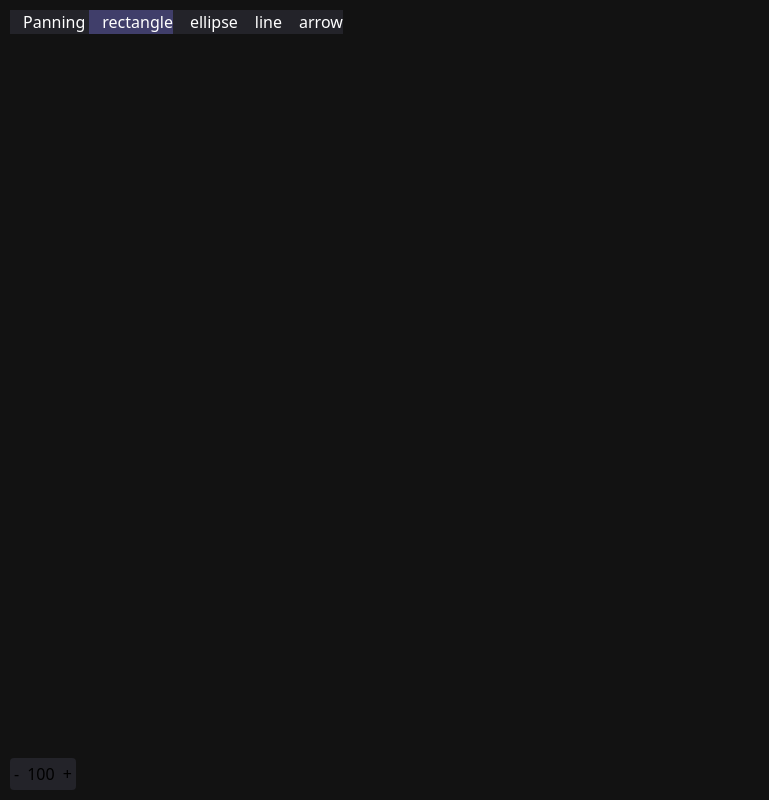
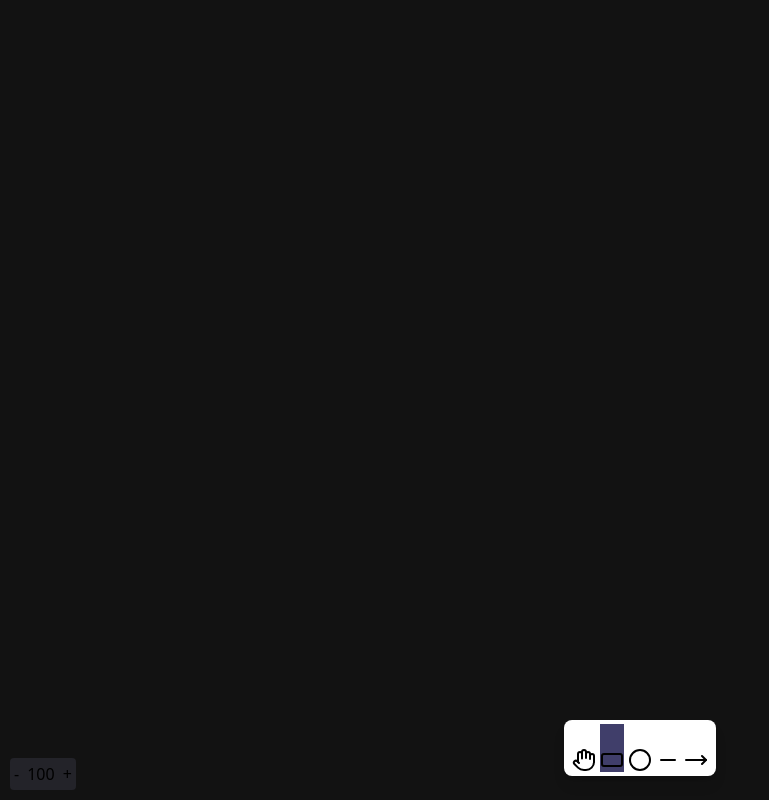
Before and after one commit to Dikshantw/canvas_shapes, a React (Vite) app: page / in a window 1280 px wide. Shown: the whole page, without its empty margins (0-769 px from the left). Built offline with nearby package versions, Linux system fonts and the light colour scheme.

Commit message:
toolbar ui changes

```diff
--- a/package.json
+++ b/package.json
@@ -11,6 +11,7 @@
   },
   "dependencies": {
     "@tailwindcss/vite": "^4.0.6",
+    "lucide-react": "^0.479.0",
     "react": "^19.0.0",
     "react-dom": "^19.0.0",
     "tailwindcss": "^4.0.6"
--- a/src/App.tsx
+++ b/src/App.tsx
@@ -1,3 +1,10 @@
+import {
+	Circle,
+	Hand,
+	Minus,
+	MoveRight,
+	RectangleHorizontal,
+} from "lucide-react";
 import { useCallback, useEffect, useRef, useState } from "react";
 
 type ShapeType = "rectangle" | "ellipse" | "line" | "arrow" | "panning";
@@ -344,9 +351,9 @@ function App() {
 	}, [handleMouseDown, handleMouseUp, handleMouseMove, handleWheel]);
 
 	return (
-		<div>
-			<div className="absolute top-2.5 left-2.5 z-10">
-				<div className="flex gap-1 bg-[#232329]">
+		<div className="overflow-hidden">
+			<div className="absolute bottom-6 left-1/2 transform -translate-x-1/2 flex space-x-4 bg-white rounded-lg shadow-lg p-1 animate-fade-in">
+				<div className="flex items-center space-x-1 px-1">
 					<label
 						className={`${selectedShape === "panning" ? "bg-[#403e6a]" : ""
 							} cursor-pointer`}
@@ -359,7 +366,7 @@ function App() {
 							checked={selectedShape === "panning"}
 							onChange={() => setSelectedShape("panning")}
 						/>
-						<span className="text-white">Panning</span>
+						<Hand size={24} />
 					</label>
 					<label
 						className={`${selectedShape === "rectangle" ? "bg-[#403e6a]" : ""
@@ -373,7 +380,7 @@ function App() {
 							checked={selectedShape === "rectangle"}
 							onChange={() => setSelectedShape("rectangle")}
 						/>
-						<span className="text-white">rectangle</span>
+						<RectangleHorizontal />
 					</label>
 					<label
 						className={`${selectedShape === "ellipse" ? "bg-[#403e6a]" : ""
@@ -387,7 +394,7 @@ function App() {
 							checked={selectedShape === "ellipse"}
 							onChange={() => setSelectedShape("ellipse")}
 						/>
-						<span className="text-white">ellipse</span>
+						<Circle />
 					</label>
 					<label
 						className={`${selectedShape === "line" ? "bg-[#403e6a]" : ""
@@ -401,7 +408,7 @@ function App() {
 							checked={selectedShape === "line"}
 							onChange={() => setSelectedShape("line")}
 						/>
-						<span className="text-white">line</span>
+						<Minus />
 					</label>
 					<label
 						className={`${selectedShape === "arrow" ? "bg-[#403e6a]" : ""
@@ -415,7 +422,7 @@ function App() {
 							checked={selectedShape === "arrow"}
 							onChange={() => setSelectedShape("arrow")}
 						/>
-						<span className="text-white">arrow</span>
+						<MoveRight />
 					</label>
 				</div>
 			</div>
```
Also changed, not shown: 1 other file (tests, documents, lock files or other folders).
